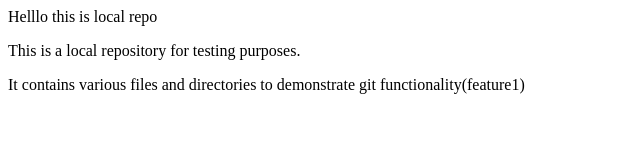
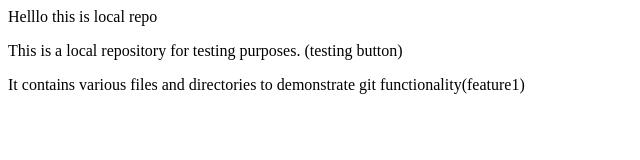
Before and after one commit to kush080505/Local, a plain HTML site: page index.html in a window 1280 px wide. Shown: the whole page, without its empty margins (0-640 px from the left). Drawn offline with Linux system fonts and the light colour scheme.

Commit message:
testing button

```diff
--- a/index.html
+++ b/index.html
@@ -1,3 +1,3 @@
 <p> Helllo this is local repo </p>
-<p> This is a local repository for testing purposes. </p>
+<p> This is a local repository for testing purposes. (testing button)</p>
 <p> It contains various files and directories to demonstrate git functionality(feature1)</p>
```
